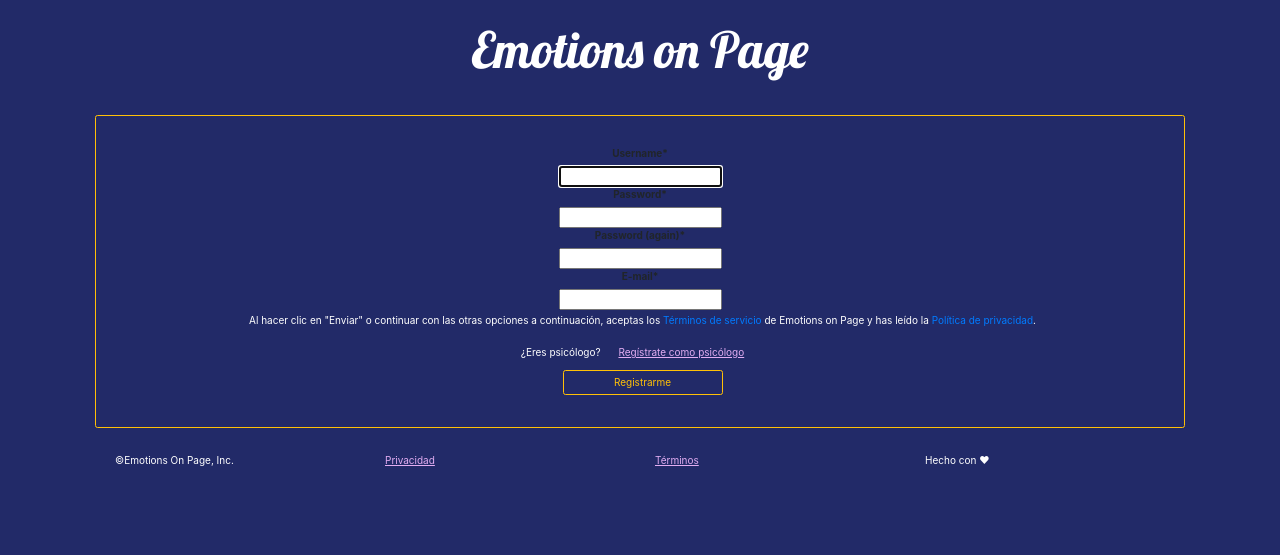
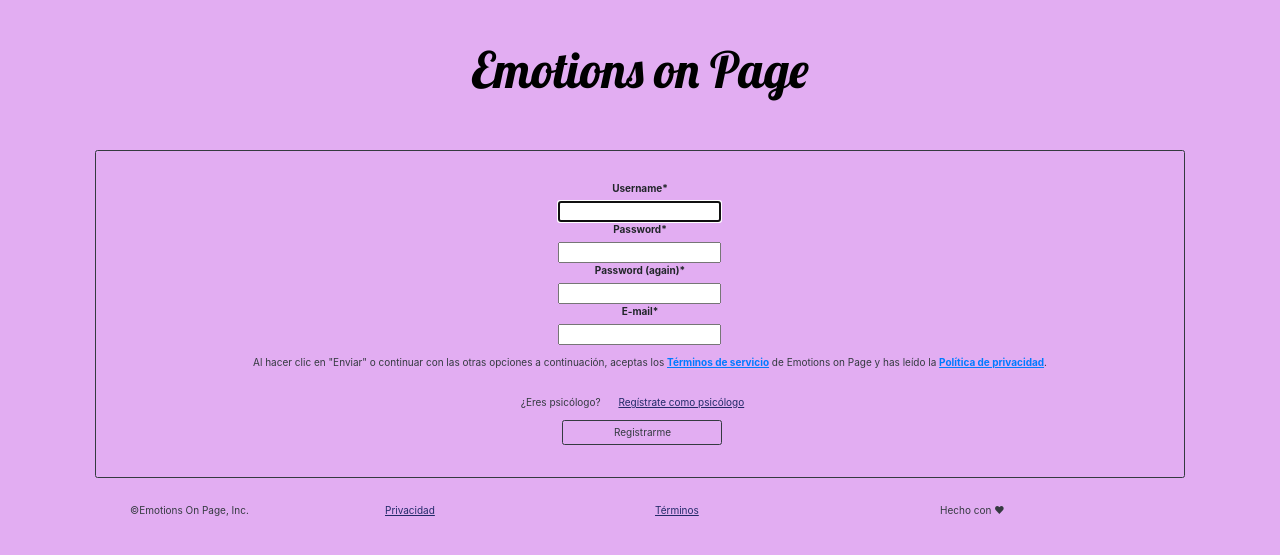
Before and after one commit to RicardoMaravilla/EmotionsOnPage, a Django app: page /register_user/ in a window 1280 px wide. Shown: the top 555 px of the page. Run offline with Django 3.2, Linux system fonts and the light colour scheme; some libraries are stand-ins or nearby versions.

Commit message:
Cambio de color al background de register_user.html

```diff
--- a/EmotionsOnPage/templates/register_user.html
+++ b/EmotionsOnPage/templates/register_user.html
@@ -1,5 +1,7 @@
 <!-- Vista para registrar usuarios -->
 {% extends "base.html" %}
+{% block background %}<body class="background_2">{% endblock %}
+  {% block logo-color %}<h1 class="title_dark m-3 p-3">Emotions on Page</h1>{% endblock %}
 {% block content %}
 {% load crispy_forms_tags %}
 <script>
@@ -26,7 +28,7 @@
 </script>
 <!-- Start form -->
 <div class="container">
-  <div class="form-row justify-content-center text-center p-5 m-3 border border-warning rounded">
+  <div class="form-row justify-content-center text-center p-5 m-3 border border-dark rounded">
     <form class="needs-validation" novalidate method="POST">
       {% csrf_token %}
 		  {{ register_form|crispy }}
@@ -52,18 +54,22 @@
       <div class="w-100"></div>
       </div>
       -->
-      <p class="col font-weight-normal m-1 text-white">Al hacer clic en "Enviar" o continuar con las otras opciones a continuación, aceptas los
-        <a href="{% url 'terms' %}" class="link-light">Términos de servicio</a>
+      <p class="col font-weight-normal m-3 text-dark">Al hacer clic en "Enviar" o continuar con las otras opciones a continuación, aceptas los
+        <a href="{% url 'terms' %}"><ins><strong>Términos de servicio</strong></ins></a>
           de Emotions on Page y has leído la
-        <a href="{% url 'privacy' %}" class="link-light">Política de privacidad</a>.
+        <a href="{% url 'privacy' %}"><ins><strong>Política de privacidad</strong></ins></a>.
       </p>
       <br>
-      <p class="col font-weight-normal text-white">¿Eres psicólogo? <a href="{% url 'register_psicologo' %}" class="col font-weight-normal link">Regístrate como psicólogo</a></p>
+      <p class="col font-weight-normal text-dark">¿Eres psicólogo? <a href="{% url 'register_psicologo' %}" class="col font-weight-normal link_4">Regístrate como psicólogo</a></p>
       <p class="col m-1">
-        <button type="submit" class="btn btn-outline-warning">Registrarme</button>
+        <button type="submit" class="btn btn-outline-dark">Registrarme</button>
       </p>
     </form>
   </div>
 </div>
 <!-- End form -->
 {% endblock %}
+{% block trademark %}<p class="col font-weight-normal text-dark">&#0169;Emotions On Page, Inc.</p>{% endblock %}
+{% block link1 %}<a href="{% url 'privacy' %}" class="link_4">Privacidad</a>{% endblock %}
+{% block link2 %}<a href="{% url 'terms' %}" class="link_4">Términos</a>{% endblock %}
+{% block legend %}<p class="col font-weight-normal text-dark">Hecho con &hearts;</p>{% endblock %}
--- a/EmotionsOnPage/urls.py
+++ b/EmotionsOnPage/urls.py
@@ -30,5 +30,5 @@ urlpatterns = [
     path("journal/", users_views.write_journal, name="journal"),
     path("terms/", users_views.show_terms, name="terms"),
     path("privacy/", users_views.show_privacy, name="privacy"),
-    #path("test/", users_views.show_test, name="test"),
+    path("test/", users_views.show_test, name="test"),
 ]
--- a/users/views.py
+++ b/users/views.py
@@ -81,6 +81,9 @@ def show_terms(request):
 def show_privacy(request):
 	return render(request, "privacidad.html")
 
+def show_test(request):
+	return render(request, "test.html")
+
 # Agregar el cambio de password
 def change_psswd(request):
     if request.method == 'POST':
```
Also changed, not shown: EmotionsOnPage/templates/test.html (+2 -16 lines).
